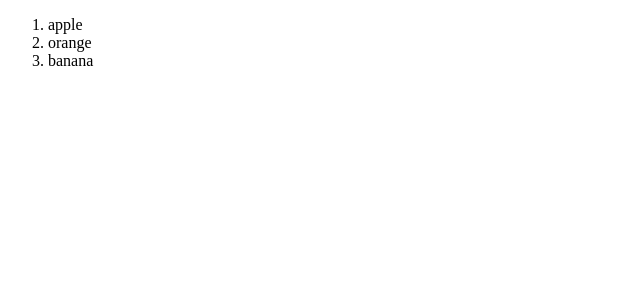
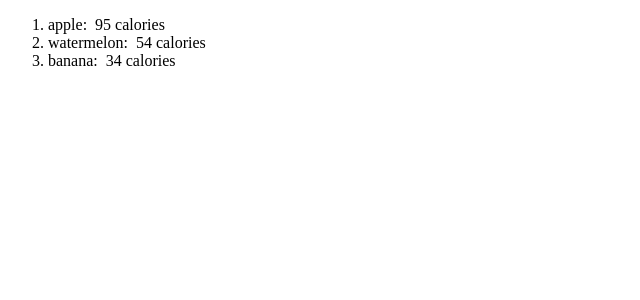
Before and after one commit to Ezstian/ReactCourse, a React (Create React App) app: page / in a window 1280 px wide. Shown: the top 300 px of the page, without its empty margins (0-640 px from the left). Built offline with nearby package versions, Linux system fonts and the light colour scheme.

Commit message:
more render lists

```diff
--- a/src/List.tsx
+++ b/src/List.tsx
@@ -1,12 +1,17 @@
 function List(){
     const fruits = [{id:1, name:"apple",calories: 95},
-                            {id:2 ,name:"orange",calories: 56},
-                            {id:3 ,name:"banana", calories: 34}];
+                            {id:2 ,name:"orange",calories: 126},
+                             {id:3 ,name:"pineapple", calories: 134},
+                            {id:4 ,name:"watermelon", calories: 54},
+                            {id:5 ,name:"banana", calories: 34}];
 
-    fruits.sort();
-
-    const listItems = fruits.map(fruits=>
-        <li key={fruits.id}>{fruits.name}</li>);
+    //fruits.sort((a,b)=>a.name.localeCompare(b.name));//ALPHABETICAL
+    //fruits.sort((a,b)=>b.name.localeCompare(a.name); //REVERSE ALPHABETICAL
+    //fruits.sort((a,b)=>a.calories - b.calories); //Numeric order
+    const lowCalFruit = fruits.filter(fruit => fruit.calories < 100);
+    const listItems = lowCalFruit.map(lowCalFruit=>
+        <li key={lowCalFruit.id}>
+            {lowCalFruit.name}: &nbsp;{lowCalFruit.calories} calories</li>);
     return (<ol>{listItems}</ol>);
 };
 
```
